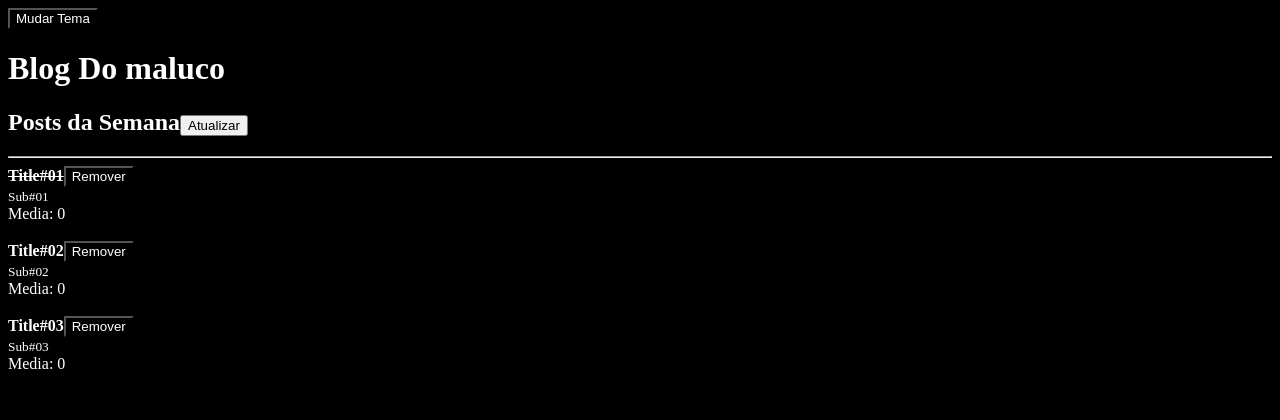
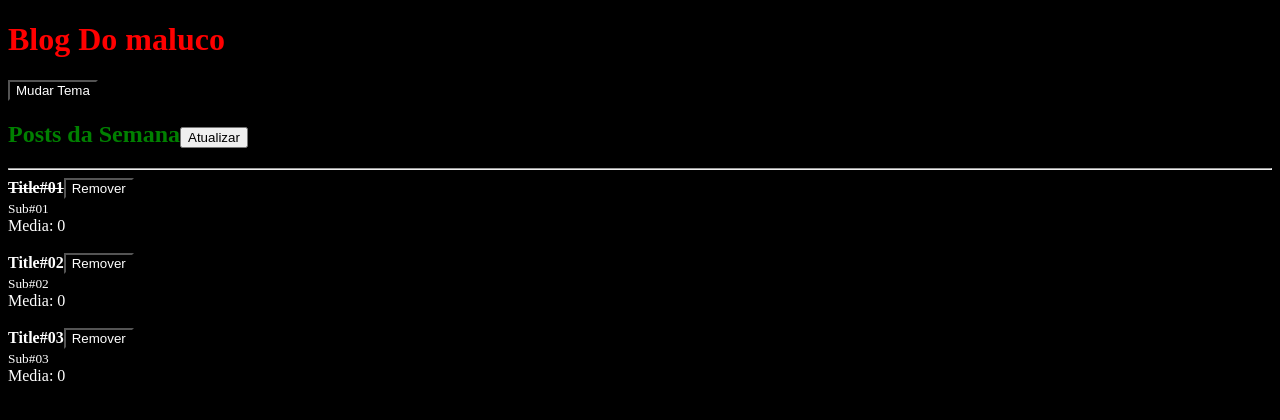
Before and after one commit to ericksjp/js-playground, a React app: page / in a window 1280 px wide. Shown: the top 420 px of the page. Built offline with nearby package versions, Linux system fonts and the light colour scheme.

Commit message:
Melhorando esquema de estilizacao com modulos CSS

```diff
--- /dev/null
+++ b/src/App.css
@@ -0,0 +1,3 @@
+.title {
+  color: green;
+}
--- a/src/App.js
+++ b/src/App.js
@@ -3,6 +3,8 @@ import Post from "./Post";
 import Header from "./Header";
 
 import { ThemeProvider } from './ThemeContext';
+
+import styles from './App.css'
 
 function App() {
   const [posts, setPosts] = useState([
@@ -34,7 +36,7 @@ function App() {
   return (
     <ThemeProvider>
       <Header title="Blog Do maluco">
-        <h2>
+        <h2 className={styles.title}>
           Posts da Semana
           <button onClick={() => handleRefresh()}>Atualizar</button>
         </h2>
--- /dev/null
+++ b/src/Header.css
@@ -0,0 +1,3 @@
+.title {
+  color: red;
+}
--- a/src/Header.js
+++ b/src/Header.js
@@ -1,6 +1,8 @@
 import React, { useContext } from "react";
 import PropTypes from 'prop-types'
 import Button from "./Button";
+
+import styles from './Header.css';
 
 import { ThemeContext } from "./ThemeContext";
 
@@ -9,15 +11,11 @@ export default function Header(props) {
 
   return (
     <>
-      <Button
-        onClick={onToggleTheme}
-      >
-        Mudar Tema
-      </Button>
-      <h1>{props.title}</h1>
+      <h1 className={styles.title}> {props.title} </h1>
+      <Button onClick={onToggleTheme}>Mudar Tema</Button>
       {props.children}
     </>
-  )
+  );
 }
 
 Header.propTypes = {
--- a/webpack.config.js
+++ b/webpack.config.js
@@ -1,17 +1,17 @@
-const path = require ('path');
-const HtmlWebpackPlugin = require('html-webpack-plugin');
+const path = require("path");
+const HtmlWebpackPlugin = require("html-webpack-plugin");
 
 module.exports = {
-    entry: path.resolve(__dirname, 'src', 'index.js'),
+  entry: path.resolve(__dirname, "src", "index.js"),
   output: {
-        path: path.resolve(__dirname, 'build'),
-        filename: 'bundle[fullhash].js',
+    path: path.resolve(__dirname, "build"),
+    filename: "bundle[fullhash].js",
     clean: true,
   },
   plugins: [
     new HtmlWebpackPlugin({
-            template: path.resolve(__dirname, 'public', 'index.html'),
-            inject: 'body',
+      template: path.resolve(__dirname, "public", "index.html"),
+      inject: "body",
     }),
   ],
   module: {
@@ -19,16 +19,24 @@ module.exports = {
       {
         test: /\.js$/,
         exclude: /node_modules/,
-                use: 'babel-loader'
+        use: "babel-loader",
       },
       {
         test: /\.css$/,
         exclude: /node_modules/,
-                use: ['style-loader', 'css-loader']
-            }
-        ]
+        use: [
+          "style-loader",
+          {
+            loader: "css-loader",
+            options: {
+              modules: true,
+            },
+          },
+        ],
+      },
+    ],
   },
   devServer: {
     port: 3000,
-    }
+  },
 };
```
Lines whose indentation alone changed are shown as unchanged.
